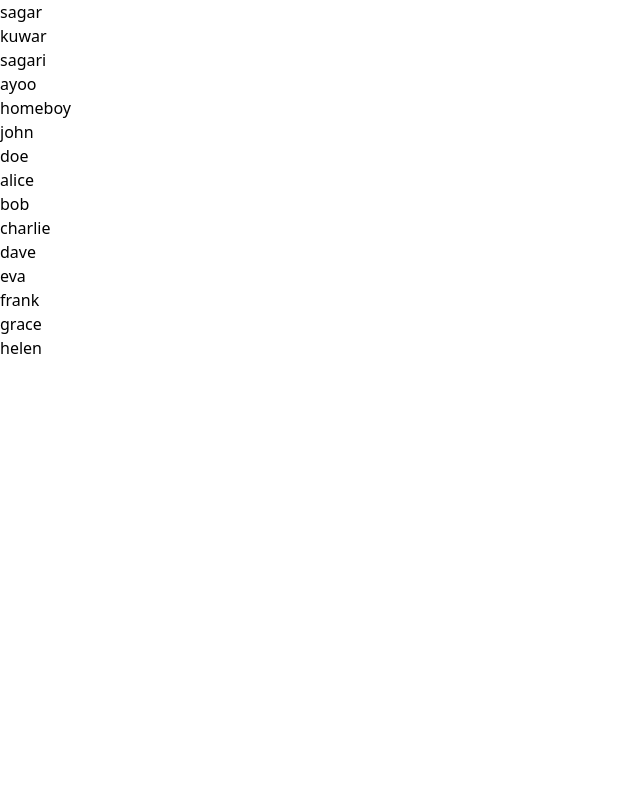
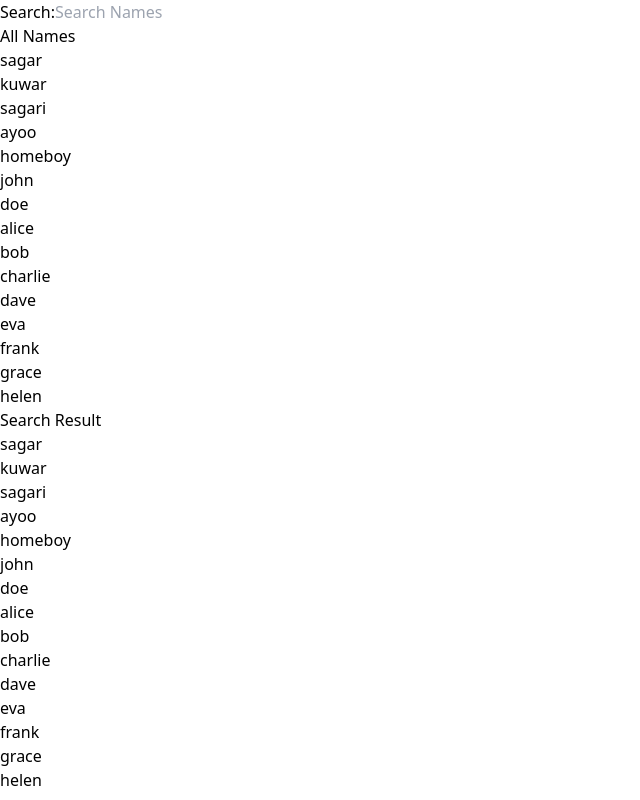
Before and after one commit to Kuwar20/backend-p, a React (Vite) app in the folder 21-comBasedLearning/react/: page /search in a window 1280 px wide. Shown: the whole page, without its empty margins (0-640 px from the left). Built offline with nearby package versions, Linux system fonts and the light colour scheme.

Commit message:
search added

```diff
--- a/21-comBasedLearning/react/src/component/SearchSort2.jsx
+++ b/21-comBasedLearning/react/src/component/SearchSort2.jsx
@@ -5,15 +5,55 @@ const SearchSort2 = () => {
         "john", "doe", "alice", "bob", "charlie",
         "dave", "eva", "frank", "grace", "helen"]
     const [names] = useState(namesList)
+
+    const [search, setSearch] = useState('')
+
+    // console.log(names.sort())
+    // console.log(names.includes("sagar"))
+    // console.log(...namesList.sort())
+    const handleSearch = (e) => {
+        setSearch(e.target.value)
+        console.log(e.target.value)
+    }
+
+    const searchedName = () => {
+        return names.filter((name) => (
+            name.toLowerCase().includes(search.toLowerCase())
+        ))
+    }
+
     return (
+        <div className='flex flex-col justify-center items-center min-h-screen bg-gray-100 p-5'>
+            <div className='flex'>
+                <label>Search:
+                    <input
+                        type="text"
+                        value={search}
+                        onChange={handleSearch}
+                        placeholder='Search Names'
+                        className='w-full p-3 border border-gray-300 rounded-lg focus:outline-none focus:ring-2 focus:ring-blue-400 transition'
+                    />
+                </label>
+            </div>
+            <div className='flex'>
                 <div>
-            <div className='flex justify-center items-center min-h-screen bg-gray-100 p-5'>
+                    <h3>All Names</h3>
                     <ul className='list-disc'>
                         {names.map((name, index) => (
                             <li key={index} className='mb-1'>{name}</li>
                         ))}
                     </ul>
                 </div>
+
+                <div>
+                    <h3>Search Result</h3>
+                    <ol className='list-disc'>
+                        {searchedName().map((name, index) => (
+                            <li key={index} className='mb-1'>{name}</li>
+                        ))}
+                    </ol>
+                </div>
+            </div>
         </div>
     )
 }
```
Lines whose indentation alone changed are shown as unchanged.
